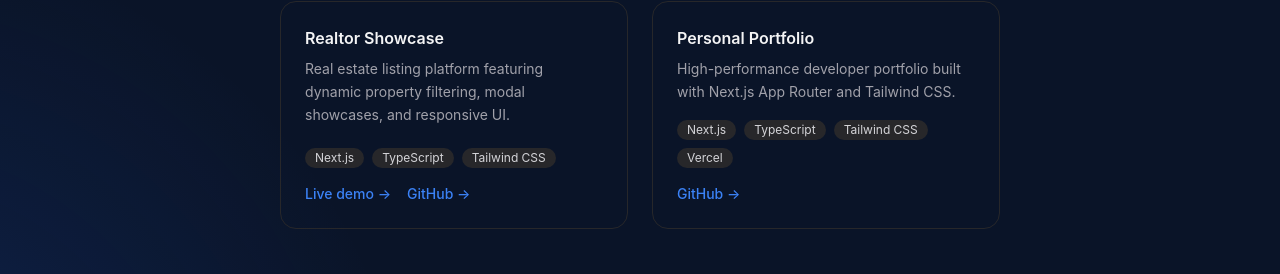
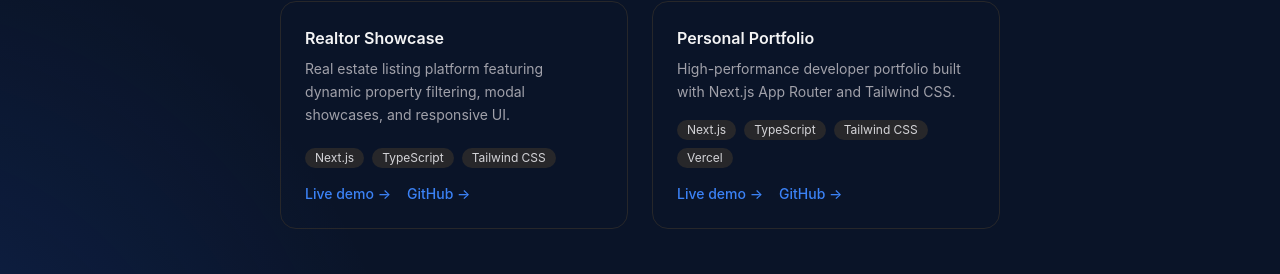
Before and after one commit to raulcaminero/Portafolio, a Next.js app: page / in a window 1280 px wide. Shown: the part 1203-1477 px from the top of the page. Built offline with nearby package versions, Linux system fonts and the light colour scheme.

Commit message:
feat: add Personal Portfolio live demo URL

```diff
--- a/data/content.ts
+++ b/data/content.ts
@@ -44,6 +44,7 @@ export const projects: Project[] = [
     name: "Personal Portfolio",
     description: "High-performance developer portfolio built with Next.js App Router and Tailwind CSS.",
     stack: ["Next.js", "TypeScript", "Tailwind CSS", "Vercel"],
+    demo: "https://portafolio-six-ochre-tw6emy4eaw.vercel.app/",
     repo: "https://github.com/raulcaminero/portafolio",
   },
 ];
```
